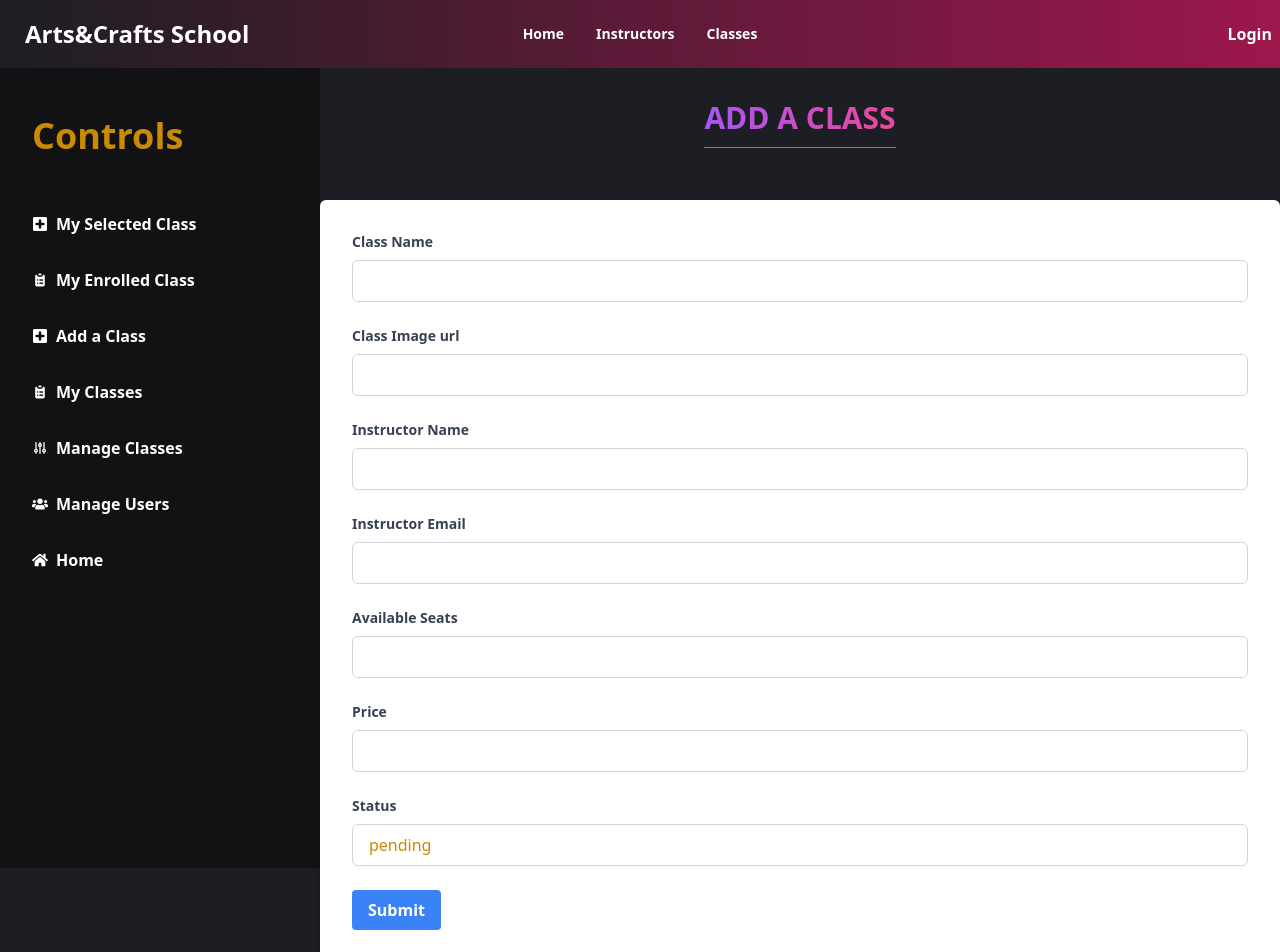
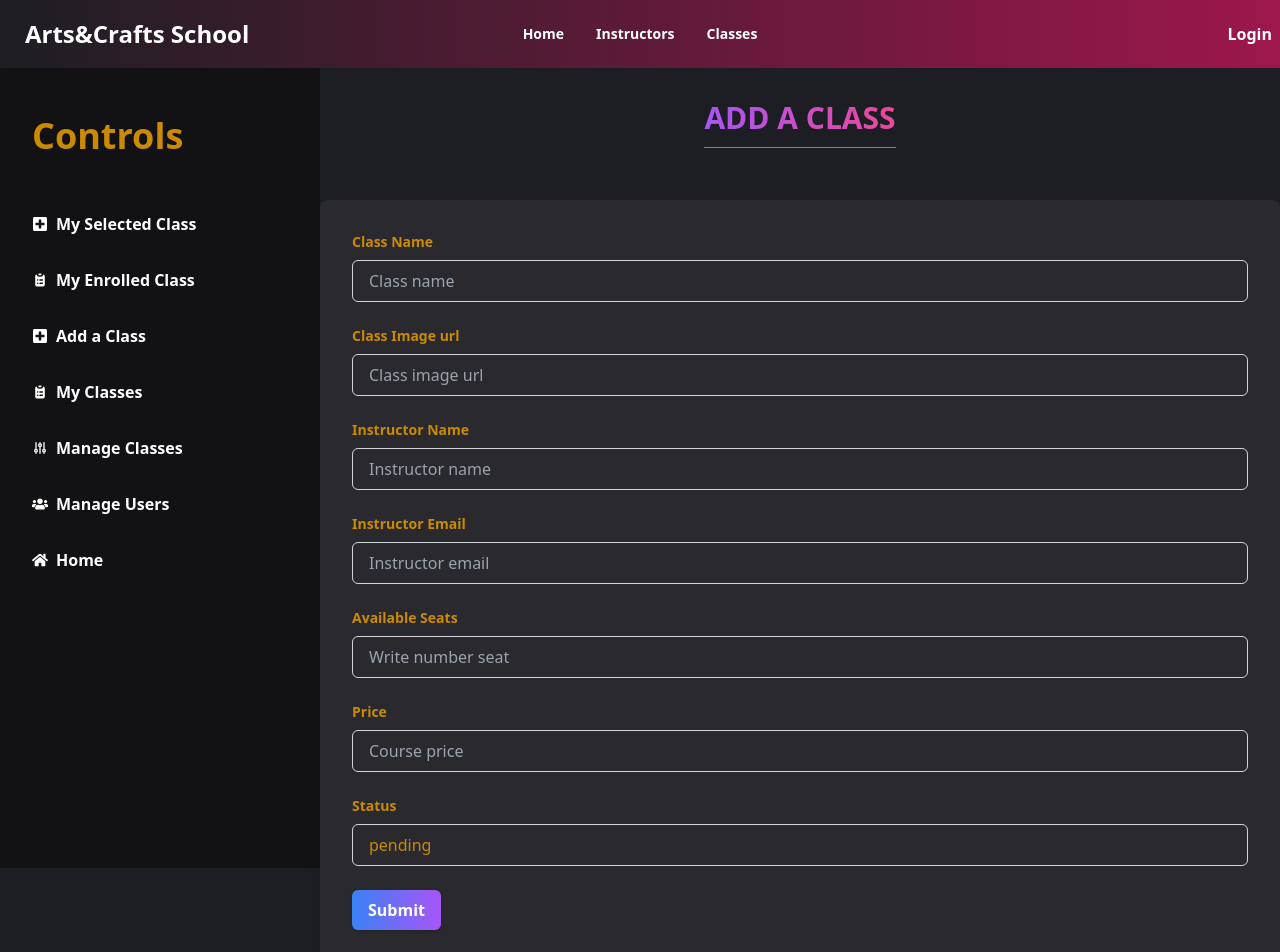
Before and after one commit to MozammalHaq/arts-and-crafts-client, a React (Vite) app: page /dashboard/addClass in a window 1280 px wide. Shown: the top 952 px of the page. Built offline with nearby package versions, Linux system fonts and the light colour scheme; no server answers.

Commit message:
Admin Manage classes ok

```diff
--- a/src/components/Shared/Button.jsx
+++ b/src/components/Shared/Button.jsx
@@ -13,6 +13,7 @@ const Button = ({ value }) => {
 
     return (
         <button
+            type='submit'
             className={`bg-gradient-to-r from-blue-500 to-purple-500 hover:from-pink-500 hover:to-red-500 text-white font-semibold py-2 px-4 rounded-md ${isHovered ? 'shadow-md' : 'shadow'
                 }`}
             onMouseEnter={handleMouseEnter}
--- a/src/pages/Admin/ManageClass.jsx
+++ b/src/pages/Admin/ManageClass.jsx
@@ -1,10 +1,63 @@
-import Container from '../../components/Shared/Container';
+import { useLoaderData } from 'react-router-dom';
+import SectionTitle from '../../components/Shared/SectionTitle';
 
 const ManageClass = () => {
+    const classes = useLoaderData();
+    console.log(classes)
     return (
-        <Container>
-            <h2>Admin manage Classes</h2>
-        </Container>
+        <div className='px-5'>
+            <SectionTitle
+                title="All Classes"
+            >
+                Total Classes {classes.length}
+            </SectionTitle>
+            <div className="overflow-x-auto">
+                <table className="table">
+                    {/* head */}
+                    <thead className='text-white uppercase'>
+                        <tr>
+                            <th>#</th>
+                            <th>Image</th>
+                            <th>Class Name</th>
+                            <th>Instructor</th>
+                            <th>Email</th>
+                            <th>Seats</th>
+                            <th>Price</th>
+                            <th>Status</th>
+                            <th>Action</th>
+                        </tr>
+                    </thead>
+                    <tbody>
+                        {/* row 1 */}
+                        {
+                            classes?.map((item, i) => <tr key={item._id}>
+                                <th>{i + 1}</th>
+                                <td>
+                                    <div className="flex items-center space-x-3">
+                                        <div className="avatar">
+                                            <div className="mask rounded-full w-12 h-12">
+                                                <img src={item?.classImage} alt="Instructor" />
+                                            </div>
+                                        </div>
+                                    </div>
+                                </td>
+                                <td>
+                                    <div className="font-bold">{item?.className}</div>
+                                </td>
+                                <td>
+                                    <div className="font-bold">{item?.instructorName}</div>
+                                </td>
+                                <td>{item?.instructorEmail}</td>
+                                <td>{item?.seats}</td>
+                                <td>$ {item?.price}</td>
+                                <td>{item.status}</td>
+                                <td><button>Approved</button></td>
+                            </tr>)
+                        }
+                    </tbody>
+                </table>
+            </div>
+        </div>
     );
 };
 
--- a/src/pages/Instructor/AddClass.jsx
+++ b/src/pages/Instructor/AddClass.jsx
@@ -3,6 +3,7 @@ import SectionTitle from '../../components/Shared/SectionTitle';
 import { useForm } from 'react-hook-form';
 import { AuthContext } from '../../providers/AuthProvider';
 import Swal from 'sweetalert2';
+import Button from '../../components/Shared/Button';
 
 const AddClass = () => {
     const { user } = useContext(AuthContext)
@@ -38,100 +39,108 @@ const AddClass = () => {
                 title="Add A Class"
             >
             </SectionTitle>
-            <form onSubmit={handleSubmit(onSubmit)} className="mx-5 mx-auto p-8 mb-8 bg-white rounded-md shadow-md">
+            <form onSubmit={handleSubmit(onSubmit)} className="mx-5 mx-auto p-8 mb-8 bg-white bg-opacity-5 rounded-lg shadow-lg">
                 <div className="mb-6">
-                    <label htmlFor="className" className="block text-gray-700 text-sm font-bold mb-2">
+                    <label htmlFor="className" className="block text-sm font-bold mb-2">
                         Class Name
                     </label>
                     <input
                         type="text"
                         id="className"
-                        className="w-full px-4 py-2 rounded-md border border-gray-300 focus:outline-none focus:ring-2 focus:ring-blue-500"
+                        placeholder='Class name'
+                        className="w-full px-4 py-2 rounded-md border bg-transparent border-gray-300 focus:outline-none focus:ring-2 focus:ring-blue-500"
                         {...register('className', { required: true })}
                     />
                     {errors.className && <span className="text-red-500">Class Name is required</span>}
                 </div>
                 <div className="mb-6">
-                    <label htmlFor="classImage" className="block text-gray-700 text-sm font-bold mb-2">
+                    <label htmlFor="classImage" className="block text-sm font-bold mb-2">
                         Class Image url
                     </label>
                     <input
                         type="text"
                         id="classImage"
-                        className="w-full px-4 py-2 rounded-md border border-gray-300 focus:outline-none focus:ring-2 focus:ring-blue-500"
+                        placeholder='Class image url'
+                        className="w-full px-4 py-2 rounded-md border bg-transparent border-gray-300 focus:outline-none focus:ring-2 focus:ring-blue-500"
                         {...register('classImage', { required: true })}
                     />
                     {errors.classImage && <span className="text-red-500">Class Image url is required</span>}
                 </div>
                 <div className="mb-6">
-                    <label htmlFor="instructorName" className="block text-gray-700 text-sm font-bold mb-2">
+                    <label htmlFor="instructorName" className="block text-sm font-bold mb-2">
                         Instructor Name
                     </label>
                     <input
                         defaultValue={user?.displayName}
                         type="text"
                         id="instructorName"
-                        className="w-full px-4 py-2 rounded-md border border-gray-300 focus:outline-none focus:ring-2 focus:ring-blue-500"
+                        placeholder='Instructor name'
+                        className="w-full px-4 py-2 rounded-md border bg-transparent border-gray-300 focus:outline-none focus:ring-2 focus:ring-blue-500"
                         {...register('instructorName')}
                         readOnly
                     />
                     {errors.instructorName && <span className="text-red-500">Instructor Name is required</span>}
                 </div>
                 <div className="mb-6">
-                    <label htmlFor="instructorEmail" className="block text-gray-700 text-sm font-bold mb-2">
+                    <label htmlFor="instructorEmail" className="block text-sm font-bold mb-2">
                         Instructor Email
                     </label>
                     <input
                         defaultValue={user?.email}
                         type="email"
                         id="instructorEmail"
-                        className="w-full px-4 py-2 rounded-md border border-gray-300 focus:outline-none focus:ring-2 focus:ring-blue-500"
+                        placeholder='Instructor email'
+                        className="w-full px-4 py-2 rounded-md border bg-transparent border-gray-300 focus:outline-none focus:ring-2 focus:ring-blue-500"
                         {...register('instructorEmail')}
                         readOnly
                     />
                     {errors.instructorEmail && <span className="text-red-500">Instructor Email is required</span>}
                 </div>
                 <div className="mb-6">
-                    <label htmlFor="availableSeats" className="block text-gray-700 text-sm font-bold mb-2">
+                    <label htmlFor="availableSeats" className="block text-sm font-bold mb-2">
                         Available Seats
                     </label>
                     <input
                         type="number"
                         id="availableSeats"
-                        className="w-full px-4 py-2 rounded-md border border-gray-300 focus:outline-none focus:ring-2 focus:ring-blue-500"
+                        placeholder='Write number seat'
+                        className="w-full px-4 py-2 rounded-md border bg-transparent border-gray-300 focus:outline-none focus:ring-2 focus:ring-blue-500"
                         {...register('availableSeats', { required: true })}
                     />
                     {errors.availableSeats && <span className="text-red-500">Available Seats is required</span>}
                 </div>
                 <div className="mb-6">
-                    <label htmlFor="price" className="block text-gray-700 text-sm font-bold mb-2">
+                    <label htmlFor="price" className="block text-sm font-bold mb-2">
                         Price
                     </label>
                     <input
                         type="number"
                         id="price"
-                        className="w-full px-4 py-2 rounded-md border border-gray-300 focus:outline-none focus:ring-2 focus:ring-blue-500"
+                        placeholder='Course price'
+                        className="w-full px-4 py-2 rounded-md border bg-transparent border-gray-300 focus:outline-none focus:ring-2 focus:ring-blue-500"
                         {...register('price', { required: true })}
                     />
                     {errors.price && <span className="text-red-500">Price is required</span>}
                 </div>
                 <div className="mb-6">
-                    <label htmlFor="status" className="block text-gray-700 text-sm font-bold mb-2">
+                    <label htmlFor="status" className="block text-sm font-bold mb-2">
                         Status
                     </label>
                     <input
                         type="text"
                         id="status"
-                        className="w-full px-4 py-2 rounded-md border border-gray-300 focus:outline-none focus:ring-2 focus:ring-blue-500"
+                        placeholder='Status'
+                        className="w-full px-4 py-2 rounded-md border bg-transparent border-gray-300 focus:outline-none focus:ring-2 focus:ring-blue-500"
                         {...register('status')} // Register the status field with React Hook Form
                         value="pending"
                         readOnly
                     />
                 </div>
                 <div className="mb-6">
-                    <button type="submit" className="bg-blue-500 hover:bg-blue-700 text-white font-bold py-2 px-4 rounded">
+                    {/* <button type="submit" className="mr-3 bg-blue-500 hover:bg-blue-700 text-white font-bold py-2 px-4 rounded">
                         Submit
-                    </button>
+                    </button> */}
+                    <Button value="Submit"></Button>
                 </div>
             </form>
         </div>
--- a/src/routes/Routes.jsx
+++ b/src/routes/Routes.jsx
@@ -67,7 +67,8 @@ export const router = createBrowserRouter([
           },
           {
             path: 'manageClass',
-            element: <ManageClass />
+            element: <ManageClass />,
+            loader: () => fetch('http://localhost:5000/classes')
           },
           {
             path: 'manageUsers',
```
Also changed, not shown: src/pages/Admin/ManageUsers.jsx (+5 -6 lines).
